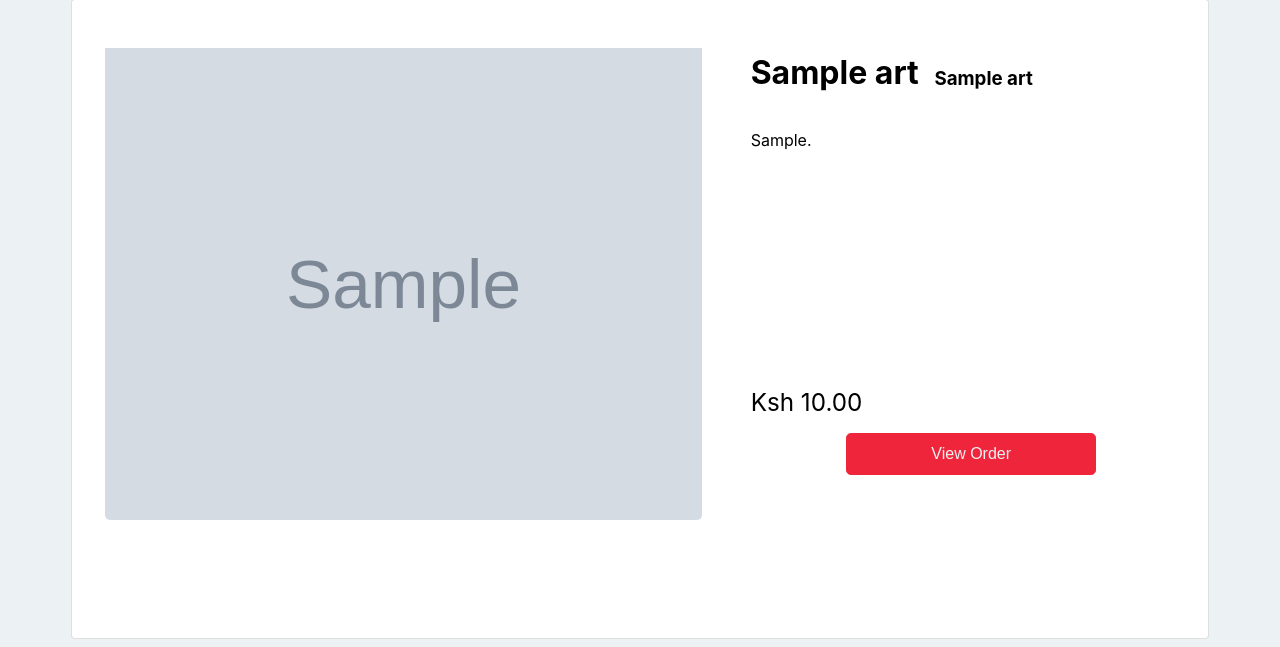
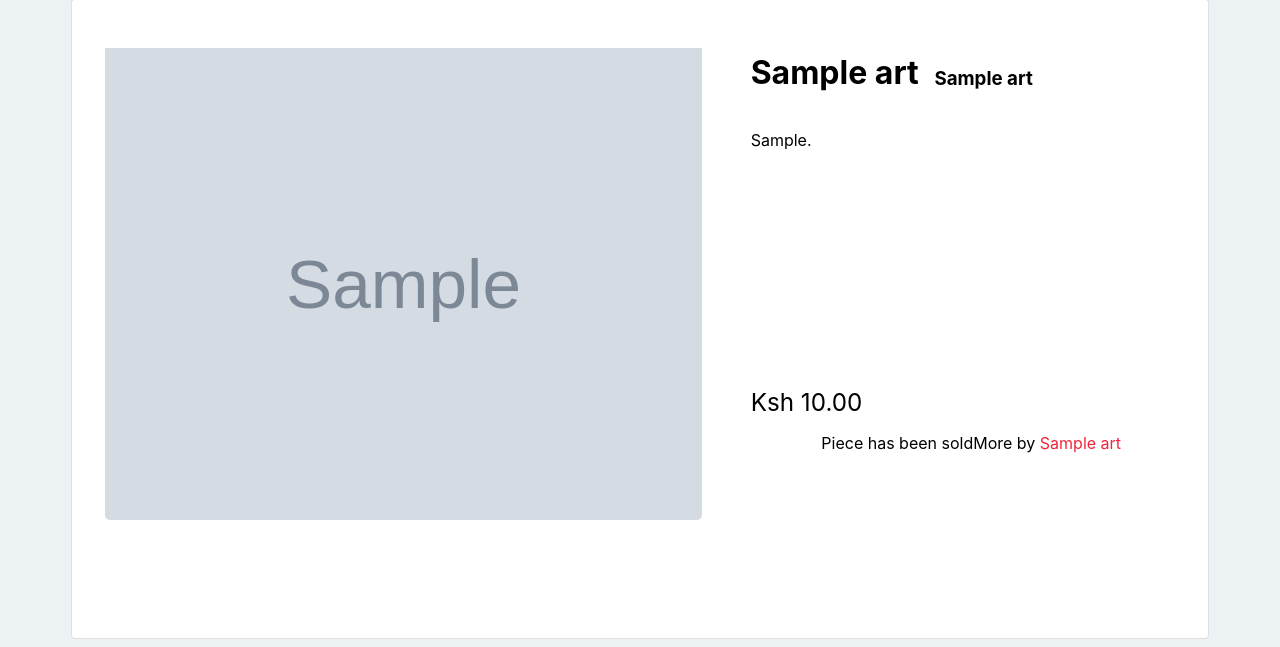
Before and after one commit to BMWire/mnylsa, a PHP site: page /art-piece-details.php?id=1 in a window 1280 px wide. Shown: the part 155-802 px from the top of the page. Run offline with PHP 8.4, Linux system fonts and the light colour scheme; the visitor is signed in with stand-in values (Sample User, id 1); tables that the repository leaves empty or names only in its code hold one stand-in row (values such as "Sample post"); grey boxes marked "Sample" are stand-in pictures; data that the repository does not hold is empty.

```diff
--- a/art-piece-details.php
+++ b/art-piece-details.php
@@ -100,17 +100,13 @@ $piece = $result->fetch_assoc();
                                 <!-- Check if the user already had the piece in art_orders and redirect them elsewhere -->
                                 <?php
                                 $check_stmt = "SELECT * FROM art_orders
-                                                WHERE user_id = {$_SESSION['user_id']}
-                                                AND piece_id = {$piece['id']}";
+                                                WHERE piece_id = {$piece['id']}";
 
                                 $result = $mysqli->query($check_stmt);
 
                                 if ($result->num_rows > 0) {
-                                    echo "<a href='order-details.php?id={$piece['id']}'>
-                                            <button class='btn btn-lg btn-imperial'>
-                                                View Order
-                                            </button>
-                                        </a>";
+                                    echo "Piece has been sold";
+                                    echo "More by <a href='artist-portfolio.php?id={$piece['artist_id']}'>{$piece['artist_name']}</a>";
                                 } else {
                                     echo "<a href='cart.php?id={$piece['id']}'>
                                             <button class='btn btn-lg btn-imperial'>
--- a/process-delete-user.php
+++ b/process-delete-user.php
@@ -4,6 +4,7 @@
 $mysqli = require __DIR__ . '/database.php';
 
 // Delete the user whose id has been pushed by the delete form
+$_SESSION['user_id'] = $_POST['user_id'];
 $sql = "DELETE FROM users WHERE id = {$_POST['user_id']}";
 
 // Execute the update query and redirect the artist back to the art orders page
```
Also changed, not shown: home.php (+33 -42 lines).
